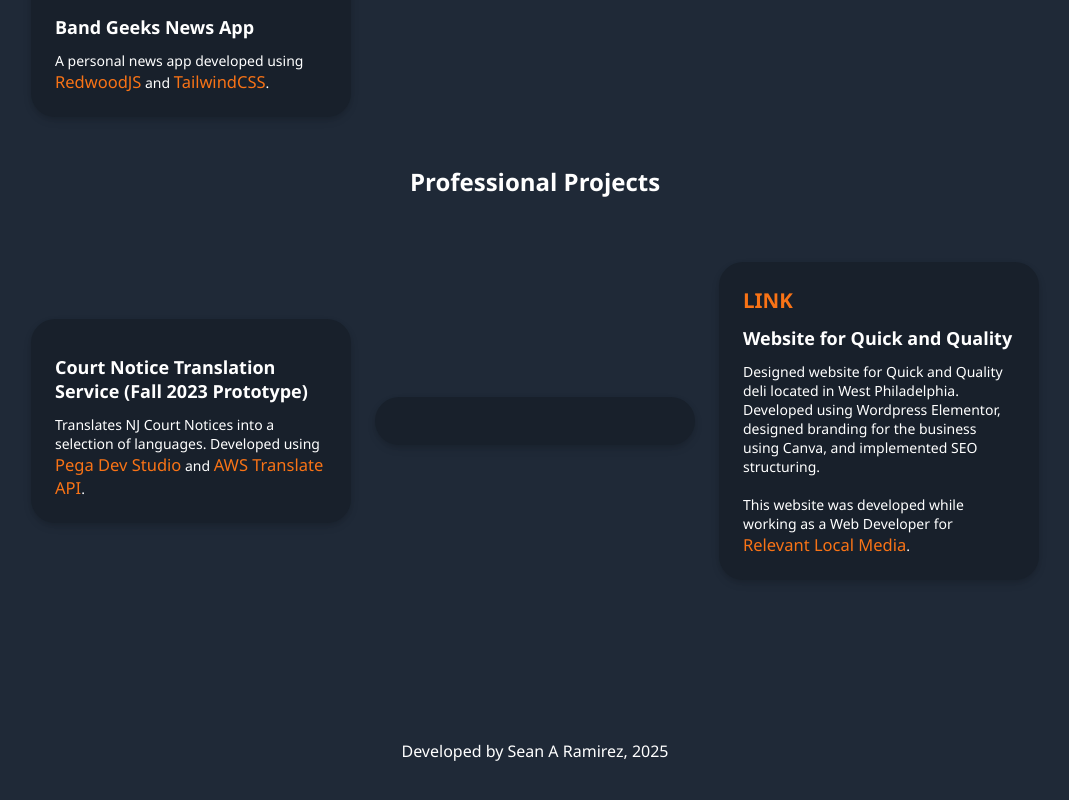
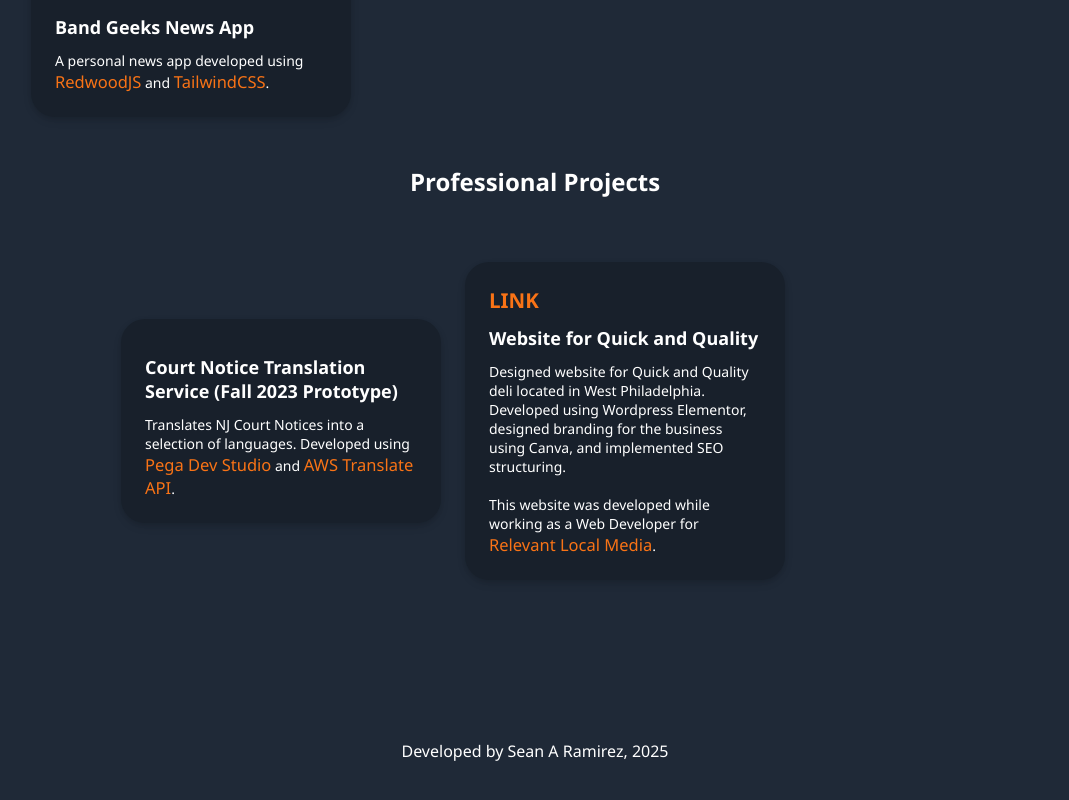
Before and after one commit to snaramirez872/seanramirez, a Next.js app: page /projects in a window 1280 px wide. Shown: the part 647-1447 px from the top of the page, without its empty margins (105-1174 px from the left). Built offline with nearby package versions, Linux system fonts and the light colour scheme.

Commit message:
removed empty container

```diff
--- a/src/app/projects/page.tsx
+++ b/src/app/projects/page.tsx
@@ -59,8 +59,6 @@ export default function Page() {
                         </div>
                     </div>
                     <div className='project-cards'>
-                    </div>
-                    <div className='project-cards'>
                         <div className='proj-details'>
                             <a className='website' title='Quick & Quality Deli' href='https://quickandqualitydeli.com' target='_blank' rel='noreferrer'>LINK</a>
                             <p className='title'>Website for Quick and Quality</p>
```
